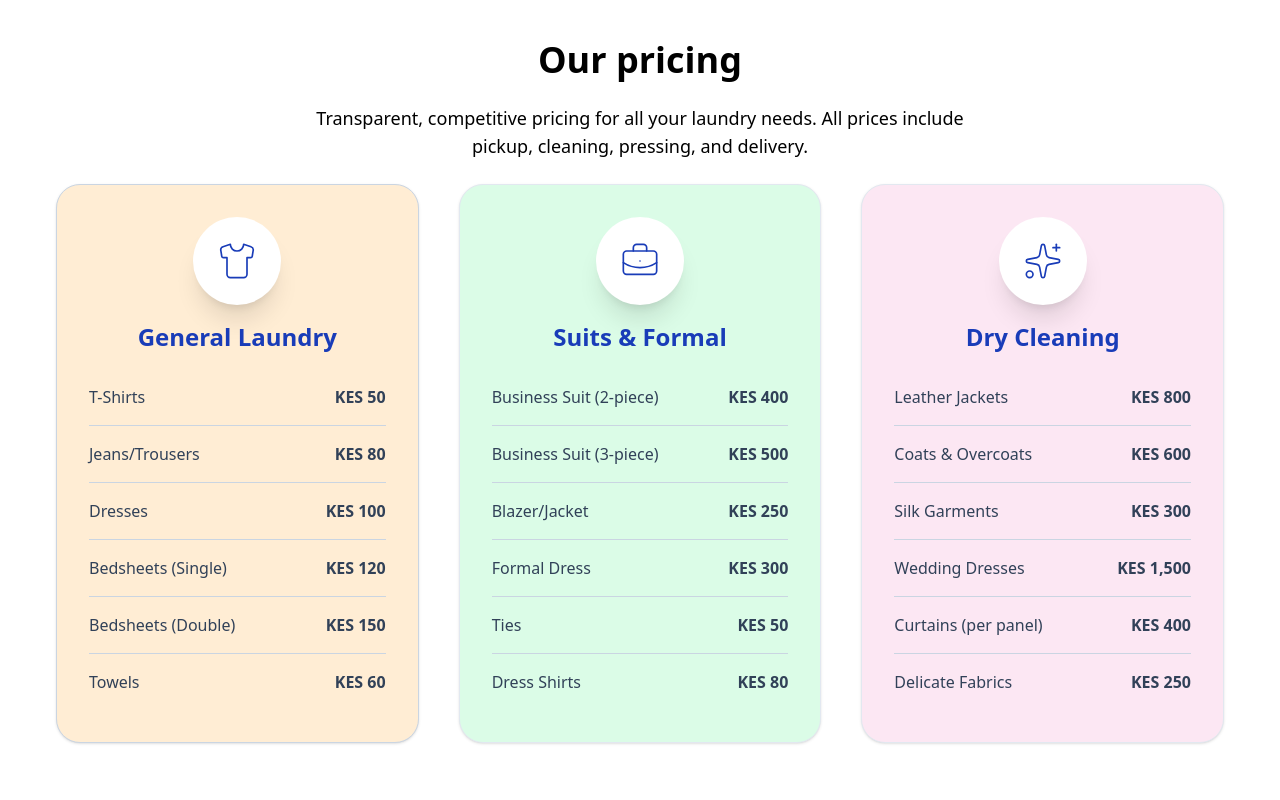
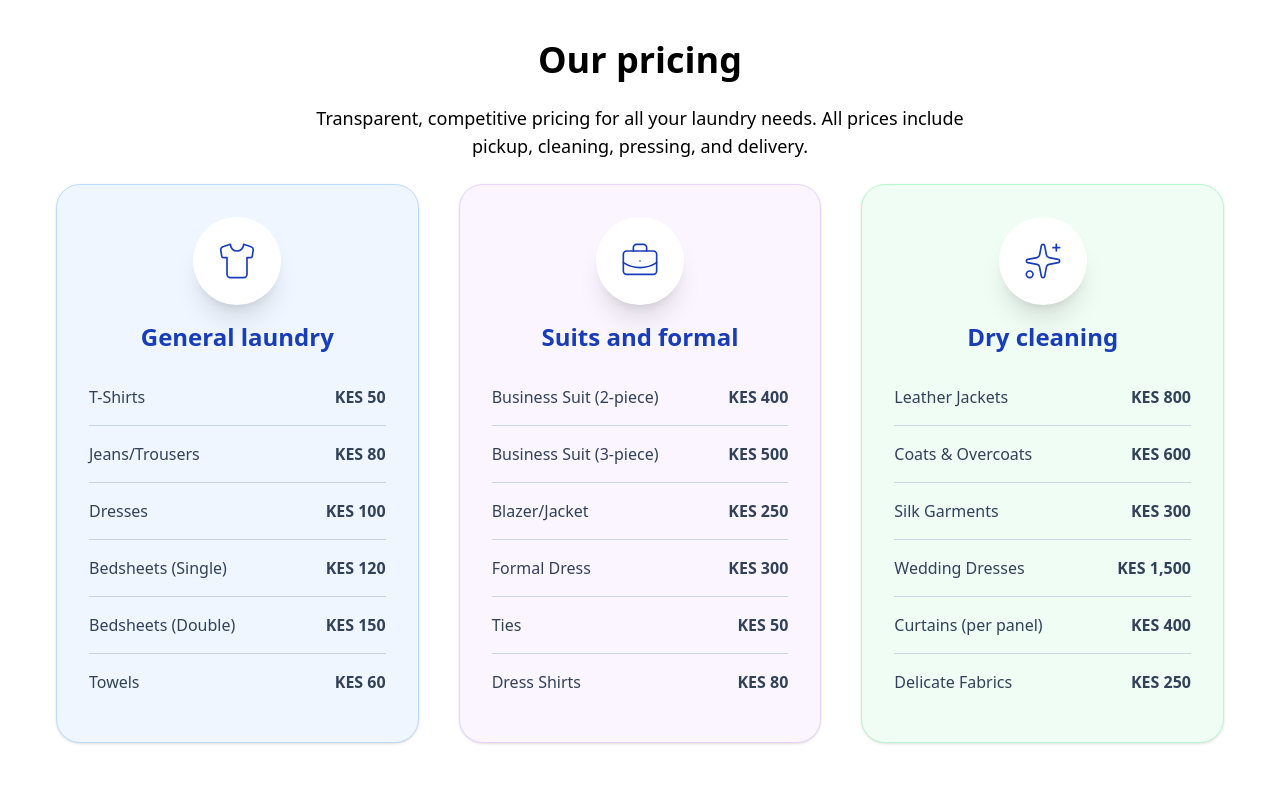
Before and after one commit to Griffin-Ndede/Oxford_blue_frontend, a React (Vite) app: page /pricing in a window 1280 px wide. Shown: the top 800 px of the page. Built offline with nearby package versions, Linux system fonts and the light colour scheme.

Commit message:
Style: style changes to the pricing component

```diff
--- a/src/Pages/Pricing.jsx
+++ b/src/Pages/Pricing.jsx
@@ -2,6 +2,52 @@ import { Box, BriefcaseBusiness, Shirt, Sparkles } from 'lucide-react'
 import React from 'react'
 
 function Pricing() {
+
+    const laundry_services = [
+        {
+            category: "General laundry",
+            icon: <Shirt strokeWidth={1} absoluteStrokeWidth className="w-10 h-10 mx-auto" />,
+            laundry_items:
+                [
+                    { name: "T-Shirts", price: "KES 50" },
+                    { name: "Jeans/Trousers", price: "KES 80" },
+                    { name: "Dresses", price: "KES 100" },
+                    { name: "Bedsheets (Single)", price: "KES 120" },
+                    { name: "Bedsheets (Double)", price: "KES 150" },
+                    { name: "Towels", price: "KES 60" },
+                ],
+            bgColor: 'bg-blue-50',
+            borderColor: 'border-blue-200'
+        },
+        {
+            category: "Suits and formal",
+            icon: <BriefcaseBusiness strokeWidth={1} absoluteStrokeWidth className="w-10 h-10 mx-auto" />,
+            laundry_items: [
+                { name: "Business Suit (2-piece)", price: "KES 400" },
+                { name: "Business Suit (3-piece)", price: "KES 500" },
+                { name: "Blazer/Jacket", price: "KES 250" },
+                { name: "Formal Dress", price: "KES 300" },
+                { name: "Ties", price: "KES 50" },
+                { name: "Dress Shirts", price: "KES 80" },
+            ],
+            bgColor: 'bg-purple-50',
+            borderColor: 'border-purple-200'
+        },
+        {
+            category: "Dry cleaning",
+            icon: <Sparkles strokeWidth={1} absoluteStrokeWidth className="w-10 h-10 mx-auto" />,
+            laundry_items: [
+                { name: "Leather Jackets", price: "KES 800" },
+                { name: "Coats & Overcoats", price: "KES 600" },
+                { name: "Silk Garments", price: "KES 300" },
+                { name: "Wedding Dresses", price: "KES 1,500" },
+                { name: "Curtains (per panel)", price: "KES 400" },
+                { name: "Delicate Fabrics", price: "KES 250" },
+            ],
+            bgColor: 'bg-green-50',
+            borderColor: 'border-green-200'
+        },
+    ]
 
 
     return (
@@ -12,26 +58,23 @@ function Pricing() {
 
                 <div className="grid grid-cols-1 md:grid-cols-3 gap-10 mb-16 max-w-7xl mx-auto px-4">
                     {/* General Laundry */}
-                    <div className="bg-orange-100 border border-slate-300 p-8 rounded-3xl shadow hover:shadow-xl transition w-full">
+                    {
+                        laundry_services.map((laundry_service, index) => (
+                            <div
+                                key={index}
+                                className={`${laundry_service.bgColor} border ${laundry_service.borderColor} p-8 rounded-3xl shadow hover:shadow-xl transition w-full`}>
                                 <div className="mb-4 text-blue-800 mx-auto text-center">
                                     <div className='bg-white p-6 w-fit rounded-full mx-auto shadow-xl mb-4'>
-                                <Shirt strokeWidth={1} absoluteStrokeWidth className="w-10 h-10 mx-auto" />
+                                        {laundry_service.icon}
                                     </div>
-                            <h1 className="text-2xl font-bold">General Laundry</h1>
+                                    <h1 className="text-2xl font-bold">{laundry_service.category}</h1>
                                 </div>
 
                                 <table className="w-full text-slate-700">
                                     <tbody>
-                                {[
-                                    { name: "T-Shirts", price: "KES 50" },
-                                    { name: "Jeans/Trousers", price: "KES 80" },
-                                    { name: "Dresses", price: "KES 100" },
-                                    { name: "Bedsheets (Single)", price: "KES 120" },
-                                    { name: "Bedsheets (Double)", price: "KES 150" },
-                                    { name: "Towels", price: "KES 60" },
-                                ].map((item, i) => (
+                                        {laundry_service.laundry_items.map((item, index) => (
                                             <tr
-                                        key={i}
+                                                key={index}
                                                 className="border-b border-slate-300 last:border-0"
                                             >
                                                 <td className="py-4">{item.name}</td>
@@ -42,67 +85,8 @@ function Pricing() {
                                 </table>
                             </div>
 
-                    {/* Suits & Formal */}
-                    <div className="bg-green-100 border border-slate-200 p-8 rounded-3xl shadow hover:shadow-xl transition w-full">
-                        <div className="mb-4 text-blue-800 mx-auto text-center">
-                            <div className='bg-white p-6 w-fit rounded-full mx-auto shadow-xl mb-4'>
-                                <BriefcaseBusiness strokeWidth={1} absoluteStrokeWidth className="w-10 h-10 mx-auto" />
-                            </div>
-                            <h1 className="text-2xl font-bold">Suits & Formal</h1>
-                        </div>
-                        <table className="w-full text-slate-700">
-                            <tbody>
-                                {[
-                                    { name: "Business Suit (2-piece)", price: "KES 400" },
-                                    { name: "Business Suit (3-piece)", price: "KES 500" },
-                                    { name: "Blazer/Jacket", price: "KES 250" },
-                                    { name: "Formal Dress", price: "KES 300" },
-                                    { name: "Ties", price: "KES 50" },
-                                    { name: "Dress Shirts", price: "KES 80" },
-                                ].map((item, i) => (
-                                    <tr
-                                        key={i}
-                                        className="border-b border-slate-300 last:border-0"
-                                    >
-                                        <td className="py-4">{item.name}</td>
-                                        <td className="py-4 text-right font-bold">{item.price}</td>
-                                    </tr>
-                                ))}
-                            </tbody>
-                        </table>
-                    </div>
-
-                    {/* Dry Cleaning */}
-                    <div className="bg-pink-100 border border-slate-200 p-8 rounded-3xl shadow hover:shadow-xl transition">
-                        <div className="mb-4 text-blue-800 mx-auto text-center">
-                                                        <div className='bg-white p-6 w-fit rounded-full mx-auto shadow-xl mb-4'>
-
-                            <Sparkles strokeWidth={1} absoluteStrokeWidth className="w-10 h-10 mx-auto" />
-                            </div>
-                            <h1 className="text-2xl font-bold">Dry Cleaning</h1>
-                        </div>
-
-                        <table className="w-full text-slate-700">
-                            <tbody>
-                                {[
-                                    { name: "Leather Jackets", price: "KES 800" },
-                                    { name: "Coats & Overcoats", price: "KES 600" },
-                                    { name: "Silk Garments", price: "KES 300" },
-                                    { name: "Wedding Dresses", price: "KES 1,500" },
-                                    { name: "Curtains (per panel)", price: "KES 400" },
-                                    { name: "Delicate Fabrics", price: "KES 250" },
-                                ].map((item, i) => (
-                                    <tr
-                                        key={i}
-                                        className="border-b border-slate-300 last:border-0"
-                                    >
-                                        <td className="py-4">{item.name}</td>
-                                        <td className="py-4 text-right font-bold">{item.price}</td>
-                                    </tr>
-                                ))}
-                            </tbody>
-                        </table>
-                    </div>
+                        ))
+                    }
                 </div>
 
                 <div className="bg-white rounded-2xl p-8 shadow-lg">
@@ -110,14 +94,12 @@ function Pricing() {
                         <Box className="h-12 w-12 text-blue-800 mx-auto mb-4" />
                         <h2 className="text-2xl font-bold ">Additional Services</h2>
                     </div>
-
                     <div className="grid md:grid-cols-2 gap-8">
                         <div>
                             <h3 className="text-lg font-bold  mb-4">Express Service</h3>
                             <p className=" mb-2">Same-day delivery available</p>
                             <p className="font-bold text-blue-800">+50% surcharge</p>
                         </div>
-
                         <div>
                             <h3 className="text-lg font-bold  mb-4">Stain Removal</h3>
                             <p className=" mb-2">Specialized treatment for tough stains</p>
```
Lines whose indentation alone changed are shown as unchanged.
